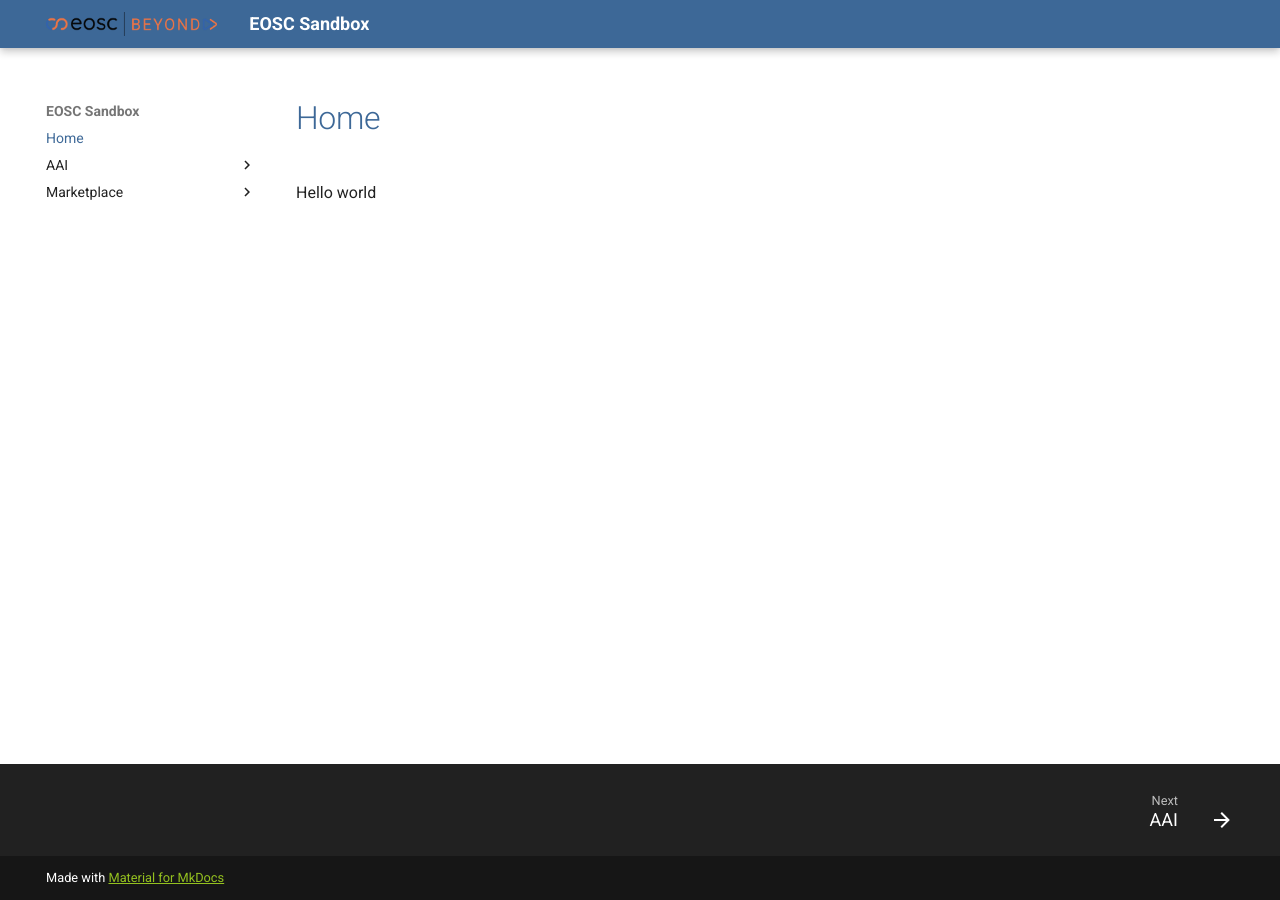
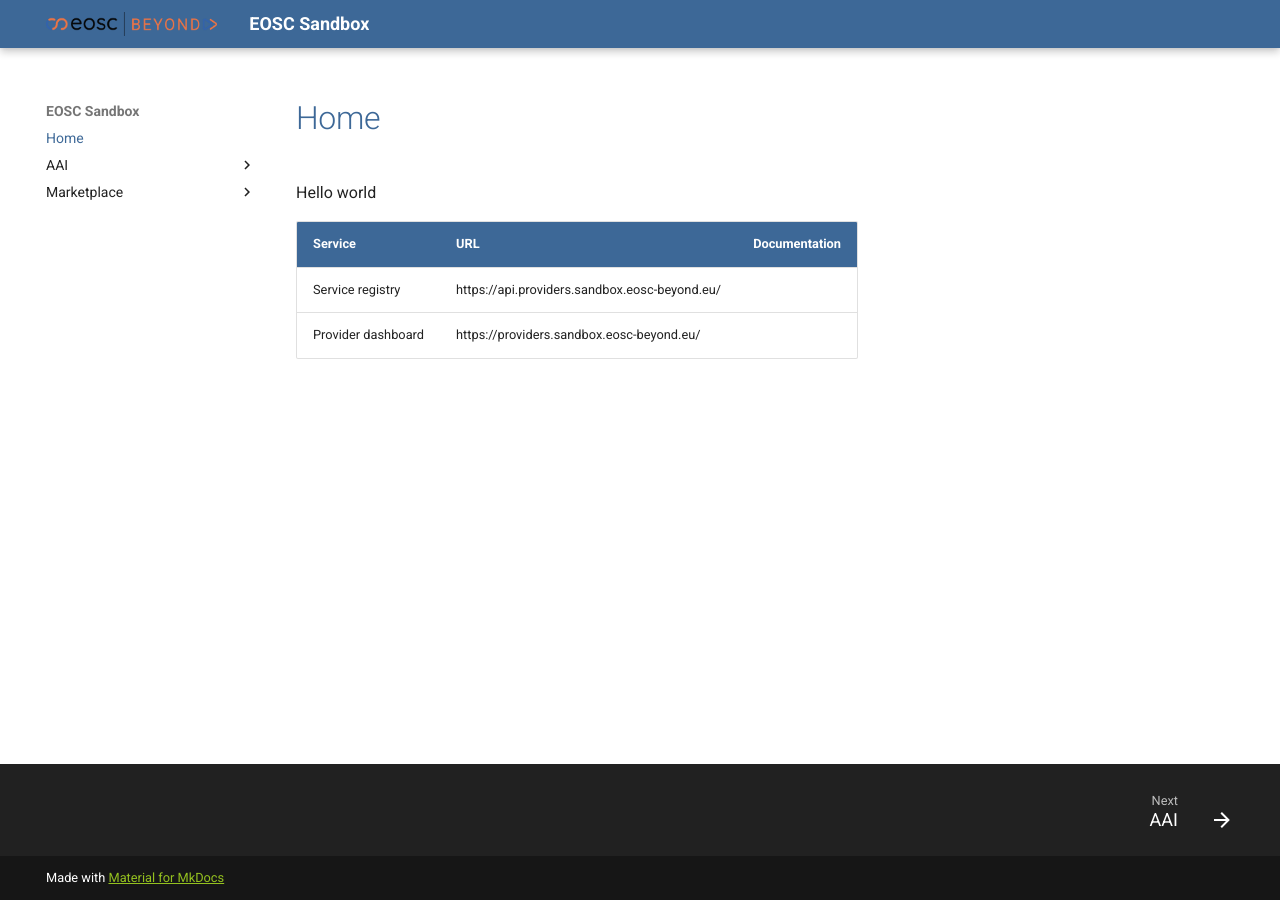
Before and after one commit to eosc-beyond-sandbox/eosc-sandbox, an MkDocs documentation site: the page built from resources/index.md, in a window 1280 px wide. Built offline with MkDocs 1.6.1 and Material for MkDocs 9.7.7, drawn with Linux system fonts in a browser that asks for light colours.

Commit message:
Minor change

```diff
--- a/resources/index.md
+++ b/resources/index.md
@@ -1,3 +1,8 @@
 # Home
 
 Hello world
+
+| Service            | URL                                           | Documentation |
+| ------------------ | --------------------------------------------- | ------------- |
+| Service registry   | https://api.providers.sandbox.eosc-beyond.eu/ |               |
+| Provider dashboard | https://providers.sandbox.eosc-beyond.eu/     |               |
```
